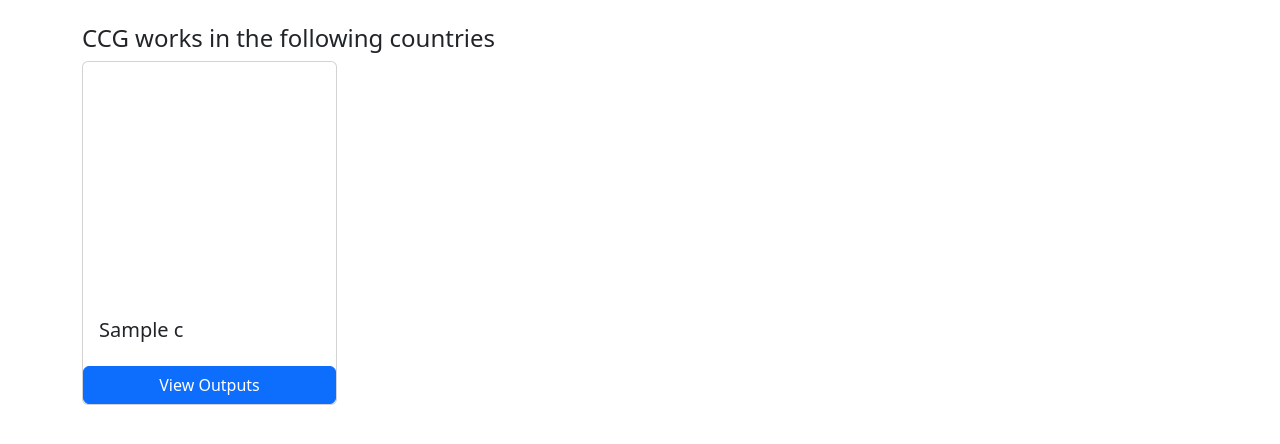
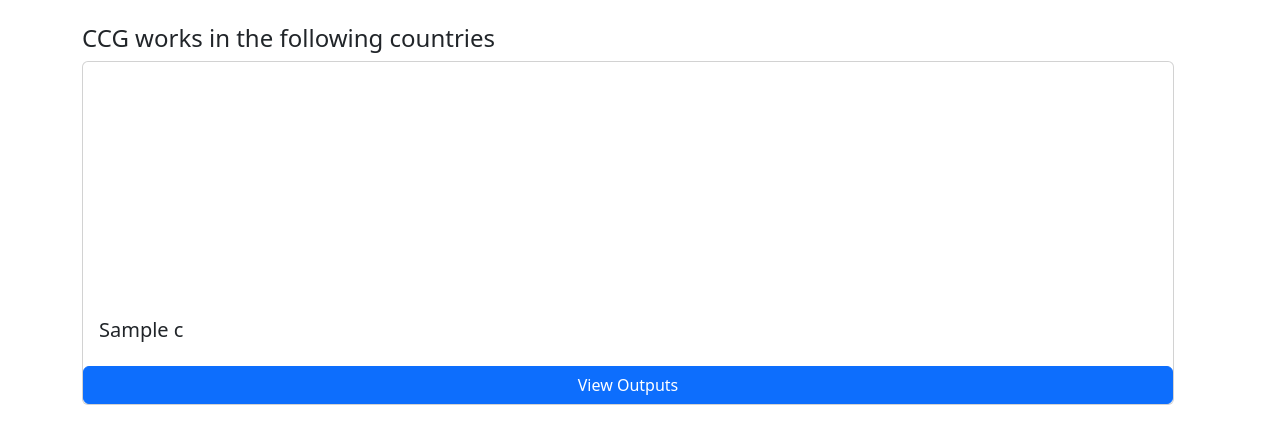
Before and after one commit to ClimateCompatibleGrowth/research_index, a Flask app: template app/templates/country_list.html in a window 1280 px wide. Shown: the part 73-517 px from the top of the page. Run offline with Flask 3, Linux system fonts and the light colour scheme; the template is opened without the code that fills it: most values are stand-ins (such as "Sample title", 1, 10 or a date in 2020).

Commit message:
Tweak zoom and colum stacking

```diff
--- a/app/static/js/map.js
+++ b/app/static/js/map.js
@@ -37,9 +37,9 @@ function draw_map(country) {
 
     // Map and projection
     const scaled_projection = d3.geoMercator()
-    .center([zoomX, zoomY])                // GPS of location to zoom on
-    .scale(zoomScaleFactor * 40)                       // This is like the zoom
-    .translate([ map_width/2, map_height/2 ])
+    .center(centroid)                // GPS of location to zoom on
+    .scale(zoomScaleFactor * 40)     // This is like the zoom
+    .translate([ map_width / 2, map_height / 2 ])
 
       // Draw the map
       svg_map.append("g")
--- a/app/templates/country_list.html
+++ b/app/templates/country_list.html
@@ -9,7 +9,7 @@
 <div class="row">
     <div class="row">
         {% for country in countries %}
-            <div class="col-3">
+            <div class="col-sm">
                 <div id="card-{{country.c.id}}" class="card">
                     <svg id="{{country.c.id}}" width="320" height="240"></svg>
                         <div class="card-body">
```
